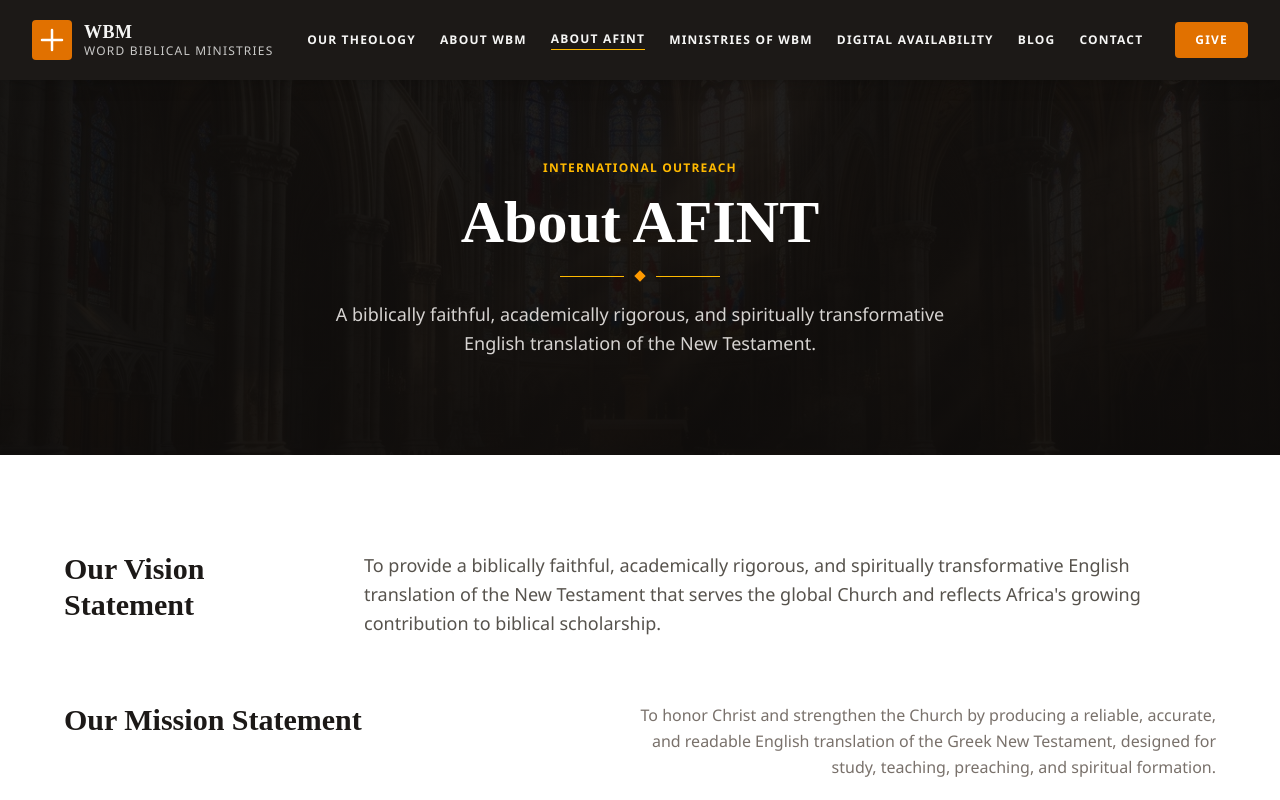
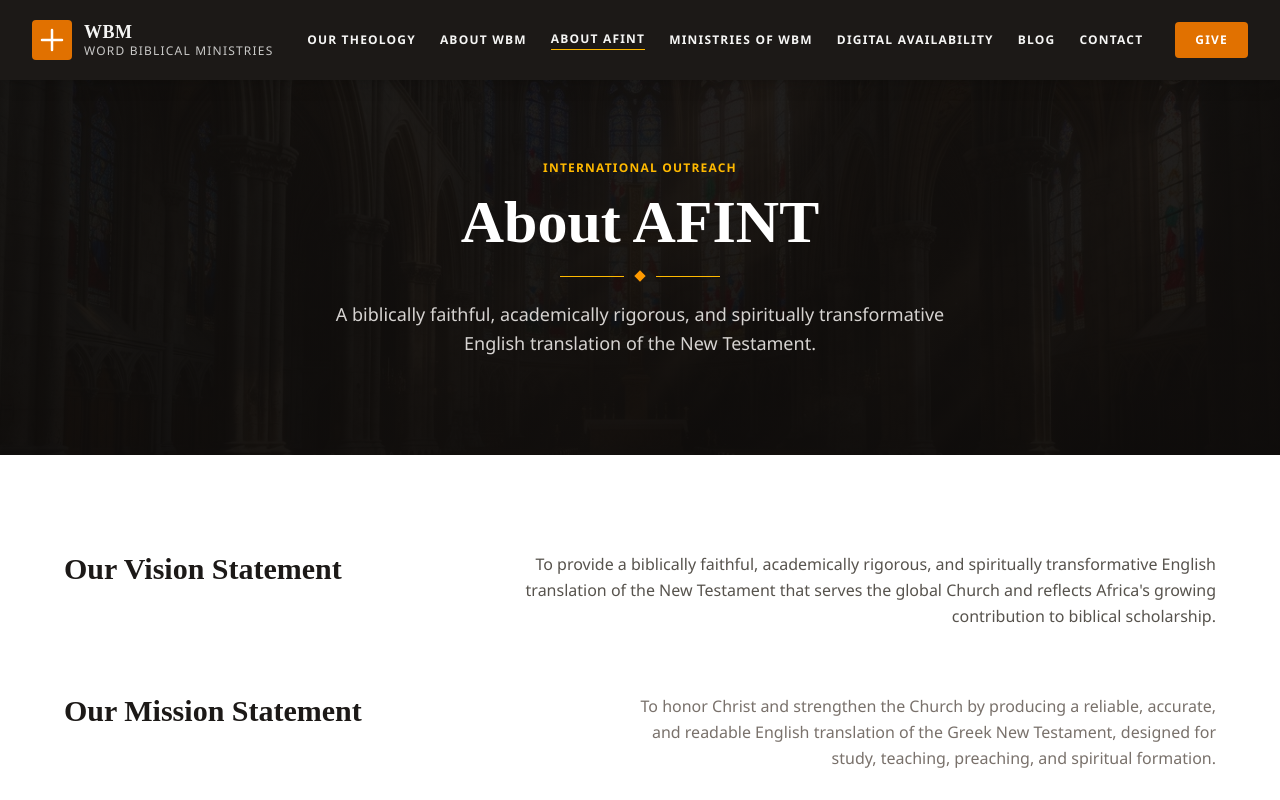
Before and after one commit to mayormankind/wordbiblicalministries, a Next.js app: page /about-afint in a window 1280 px wide. Shown: the top 800 px of the page. Built offline with nearby package versions, Linux system fonts and the light colour scheme.

Commit message:
update about afint page for consistent font size and spacing

```diff
--- a/src/views/AboutAFINT.tsx
+++ b/src/views/AboutAFINT.tsx
@@ -95,7 +95,7 @@ export default function AboutAFINT() {
           <div className="max-w-6xl mx-auto space-y-16">
             {/* Vision */}
             <div className="grid grid-cols-1 md:grid-cols-12 gap-8 md:gap-12">
-              <div className="md:col-span-3">
+              <div className="md:col-span-4">
                 <h3
                   className="text-2xl md:text-3xl font-bold text-stone-900"
                   style={serif}
@@ -103,8 +103,8 @@ export default function AboutAFINT() {
                   Our Vision Statement
                 </h3>
               </div>
-              <div className="md:col-span-9">
-                <p className="text-stone-600 text-base md:text-lg leading-relaxed">
+              <div className="md:col-span-8">
+                <p className="text-stone-600 text-sm md:text-base leading-relaxed md:text-right">
                   To provide a biblically faithful, academically rigorous, and
                   spiritually transformative English translation of the New
                   Testament that serves the global Church and reflects Africa's
```
